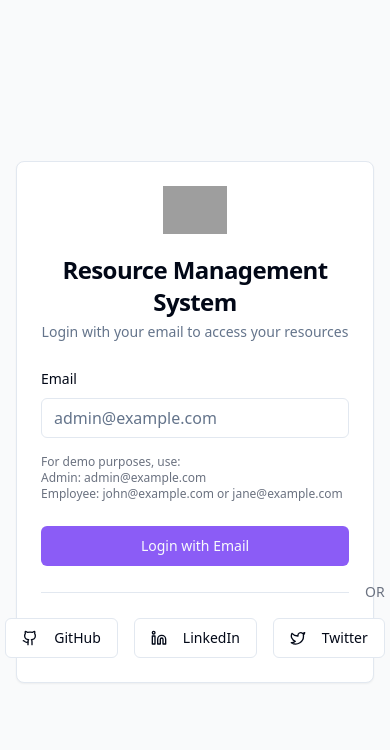
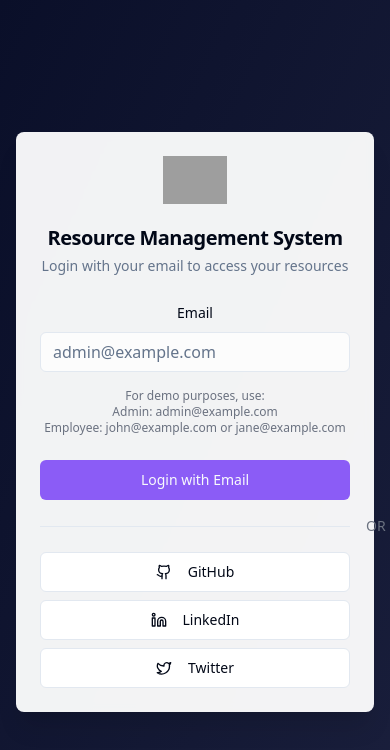
Before and after one commit to CharanAluri/resource-hub-commander, a React (Vite) app: page /login in a window 390 px wide. Shown: the top 750 px of the page. Built offline with nearby package versions, Linux system fonts and the light colour scheme; grey boxes are pictures that could not be loaded.

Commit message:
Make login page responsive
Make the login page responsive and add a background that matches the website's color palette.

```diff
--- a/src/index.css
+++ b/src/index.css
@@ -1,3 +1,4 @@
+
 @tailwind base;
 @tailwind components;
 @tailwind utilities;
@@ -99,3 +100,61 @@
     @apply bg-background text-foreground;
   }
 }
+
+/* LTIMindtree inspired transitions and effects */
+.glass-effect {
+  @apply backdrop-blur-sm bg-white/10 border border-white/20;
+}
+
+.ltimindtree-gradient {
+  @apply bg-gradient-to-br from-[#0a0f29] to-[#1a1f3c];
+}
+
+/* Additional responsive styles */
+@media (max-width: 640px) {
+  .responsive-container {
+    @apply px-4;
+  }
+}
+
+#root {
+  width: 100%;
+  margin: 0 auto;
+  text-align: center;
+}
+
+.logo {
+  height: 6em;
+  padding: 1.5em;
+  will-change: filter;
+  transition: filter 300ms;
+}
+.logo:hover {
+  filter: drop-shadow(0 0 2em #646cffaa);
+}
+.logo.react:hover {
+  filter: drop-shadow(0 0 2em #61dafbaa);
+}
+
+@keyframes logo-spin {
+  from {
+    transform: rotate(0deg);
+  }
+  to {
+    transform: rotate(360deg);
+  }
+}
+
+@media (prefers-reduced-motion: no-preference) {
+  a:nth-of-type(2) .logo {
+    animation: logo-spin infinite 20s linear;
+  }
+}
+
+.card {
+  padding: 2em;
+}
+
+.read-the-docs {
+  color: #888;
+}
--- a/src/pages/Login.tsx
+++ b/src/pages/Login.tsx
@@ -53,17 +53,19 @@ const Login = () => {
   };
 
   return (
-    <div className="min-h-screen flex items-center justify-center bg-gray-50 p-4">
-      <Card className="w-full max-w-md">
+    <div className="min-h-screen flex items-center justify-center p-4 bg-gradient-to-br from-[#0a0f29] to-[#1a1f3c] bg-no-repeat bg-cover">
+      <div className="absolute inset-0 bg-gradient-to-br from-[#0a0f29] to-[#1a1f3c] opacity-95 z-0"></div>
+
+      <Card className="w-full max-w-md relative z-10 border-0 shadow-xl bg-white/95 backdrop-blur-sm">
         <CardHeader className="space-y-1">
           <div className="flex justify-center mb-4">
             <img
               src="https://www.ltimindtree.com/wp-content/uploads/2023/05/LTIMindtree_Logo.svg"
               alt="LTIMindtree Logo"
-              className="h-12"
+              className="h-12 sm:h-14 md:h-16"
             />
           </div>
-          <CardTitle className="text-2xl font-bold text-center">
+          <CardTitle className="text-xl sm:text-2xl font-bold text-center">
             Resource Management System
           </CardTitle>
           <CardDescription className="text-center">
@@ -80,6 +82,7 @@ const Login = () => {
                 placeholder="admin@example.com"
                 value={email}
                 onChange={(e) => setEmail(e.target.value)}
+                className="bg-white/80"
               />
             </div>
             <div className="space-y-2">
@@ -93,7 +96,11 @@ const Login = () => {
             </div>
           </CardContent>
           <CardFooter className="flex flex-col space-y-4">
-            <Button type="submit" className="w-full bg-resource hover:bg-resource-dark" disabled={loading}>
+            <Button
+              type="submit"
+              className="w-full bg-resource hover:bg-resource-dark transition-colors"
+              disabled={loading}
+            >
               {loading ? "Logging in..." : "Login with Email"}
             </Button>
 
@@ -103,27 +110,30 @@ const Login = () => {
               <Separator className="flex-grow" />
             </div>
 
-            <div className="flex justify-center gap-4 w-full">
+            <div className="flex flex-col sm:flex-row justify-center gap-2 sm:gap-4 w-full">
               <Button
                 variant="outline"
-                className="flex-1"
+                className="w-full sm:flex-1"
                 onClick={() => handleSocialLogin('GitHub')}
               >
-                <Github className="mr-2 h-4 w-4" /> GitHub
+                <Github className="mr-2 h-4 w-4" />
+                <span className="sm:inline">GitHub</span>
               </Button>
               <Button
                 variant="outline"
-                className="flex-1"
+                className="w-full sm:flex-1"
                 onClick={() => handleSocialLogin('LinkedIn')}
               >
-                <Linkedin className="mr-2 h-4 w-4" /> LinkedIn
+                <Linkedin className="mr-2 h-4 w-4" />
+                <span className="sm:inline">LinkedIn</span>
               </Button>
               <Button
                 variant="outline"
-                className="flex-1"
+                className="w-full sm:flex-1"
                 onClick={() => handleSocialLogin('Twitter')}
               >
-                <Twitter className="mr-2 h-4 w-4" /> Twitter
+                <Twitter className="mr-2 h-4 w-4" />
+                <span className="sm:inline">Twitter</span>
               </Button>
             </div>
           </CardFooter>
```
